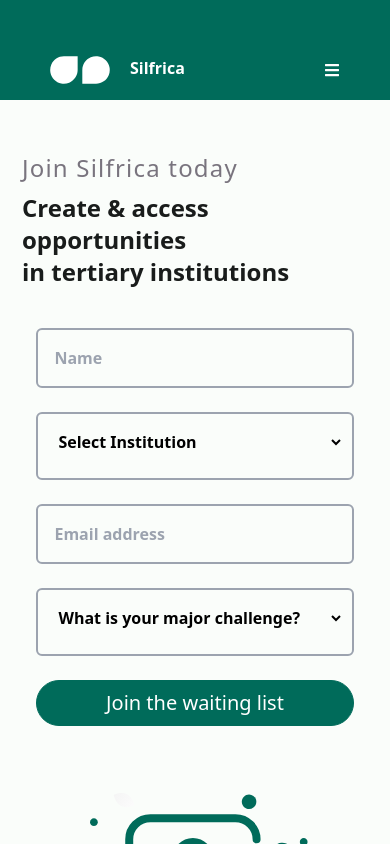
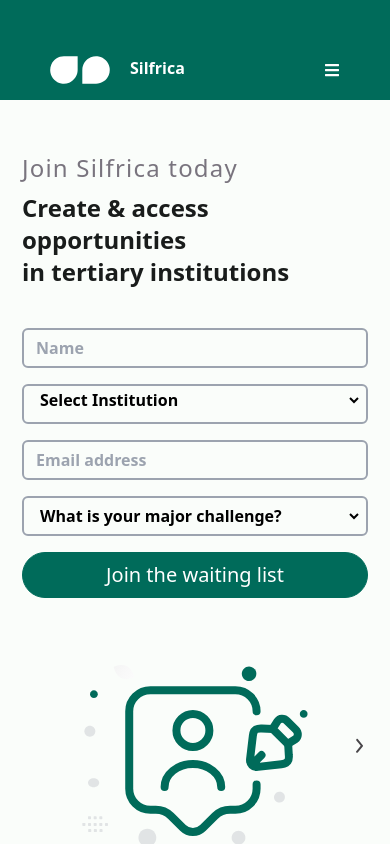
Before and after one commit to cent-kanayo/landing, a React (Create React App) app: page / in a window 390 px wide. Shown: the top 844 px of the page. Built offline with nearby package versions, Linux system fonts and the light colour scheme.

Commit message:
fixing mobile screen issues

```diff
--- a/src/components/Main.js
+++ b/src/components/Main.js
@@ -37,22 +37,22 @@
   return (
     <main className="container mx-auto view mt-10 mb-20 p-3 view">
       <section className="flex flex-col lg:flex-row md:p-6 lg:justify-between lg:items-center gap-10 lg:gap-40">
-        <div className="flex-1 grid place-items-center">
-          <p className="text-textGray-200 text-2xl tracking-wider mb-2 place-self-start">
+        <div className="flex-1 ">
+          <p className="text-textGray-200 text-2xl tracking-wider mb-2 ">
             Join Silfrica today
           </p>
-          <h1 className="text-2xl font-bold text-textGray-400 mb-10 place-self-start">
+          <h1 className="text-2xl font-bold text-textGray-400 mb-10">
             Create & access opportunities <br /> in tertiary institutions
           </h1>
-          <form className="flex flex-col gap-6 w-11/12" onSubmit={handleSubmit}>
-            <div className="border-2 border-gray-400 p-2 rounded-md">
+          <form className="flex flex-col gap-4 md:6" onSubmit={handleSubmit}>
+            <div className="border-2 border-gray-400 p-1 md:p-2 rounded-md h-[40px] md:h-[56px] flex items-center">
               <input
                 type="text"
                 placeholder="Name"
                 className="outline-none focus:outline-none w-full p-2 bg-inherit placeholder:font-semibold"
               />
             </div>
-            <div className="border-2 border-gray-400 p-2 rounded-md">
+            <div className="border-2 border-gray-400 p-1 md:p-2 rounded-md h-[40px] md:h-[56px] flex items-center">
               <select
                 name=""
                 id=""
@@ -66,18 +66,18 @@
               </select>
             </div>
 
-            <div className="border-2 border-gray-400 p-2 rounded-md">
+            <div className="border-2 border-gray-400 p-1 md:p-2 rounded-md h-[40px] md:h-[56px] flex items-center">
               <input
                 type="email"
                 placeholder="Email address"
                 className="outline-none focus:outline-none w-full p-2 bg-inherit placeholder:font-semibold"
               />
             </div>
-            <div className="border-2 border-gray-400 p-2 rounded-md">
+            <div className="border-2 border-gray-400 p-1 md:p-2 rounded-md h-[40px] md:h-[56px] flex items-center">
               <select
                 name=""
                 id=""
-                className="outline-none focus:outline-none w-full p-2 bg-inherit font-semibold mb-2"
+                className="outline-none focus:outline-none w-full p-2 bg-inherit font-semibold"
               >
                 <option value="">What is your major challenge?</option>
               </select>
--- a/src/pages/About.js
+++ b/src/pages/About.js
@@ -30,29 +30,29 @@
         <h1 className="text-2xl md:text-4xl lg:text-5xl font-bold mb-10">
           Meet our team
         </h1>
-        <div className="flex lg:justify-center lg:space-x-10 w-full absolute overflow-x-scroll md:relative lg:overflow-x-hidden overscroll-none">
-          <div className="mt-52 md:mt-0 transform translate-x-1 lg:translate-x-0">
+        <div className="flex lg:justify-center lg:space-x-10 w-full overflow-x-scroll md:relative lg:overflow-x-hidden overscroll-none scroll mt-50">
+          <div className="md:mt-0 transform translate-x-1 lg:translate-x-0">
             <Team
               image={team1}
               name="Reward Perfection"
               position="FOUNDER, CEO"
             />
           </div>
-          <div className="mt-52 md:mt-0 transform translate-x-3 lg:translate-x-0">
+          <div className="md:mt-0 transform translate-x-3 lg:translate-x-0">
             <Team
               image={team2}
               name="Reward Perfection"
               position="FOUNDER, CEO"
             />
           </div>
-          <div className="mt-52 md:mt-0 transform translate-x-5 lg:translate-x-0">
+          <div className="md:mt-0 transform translate-x-5 lg:translate-x-0">
             <Team
               image={team3}
               name="Reward Perfection"
               position="FOUNDER, CEO"
             />
           </div>
-          <div className="mt-52 md:mt-0 transform translate-x-7 lg:translate-x-0">
+          <div className="md:mt-0 transform translate-x-7 lg:translate-x-0">
             <Team
               image={team4}
               name="Reward Perfection"
@@ -61,7 +61,7 @@
           </div>
         </div>
       </div>
-      <div className="mb-20 mt-52 md:mt-0">
+      <div className="mb-20">
         <MissionCard
           left
           title="Our Mission"
```
